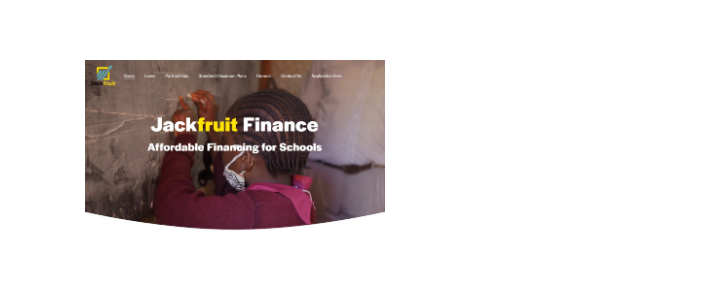
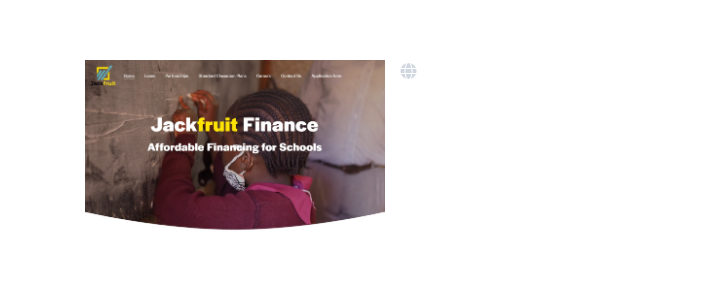
Before and after one commit to BuckanianCodes/Portfolio, an Angular app: page /experience in a window 1280 px wide. Shown: the part 156-457 px from the top of the page, without its empty margins (101-804 px from the left). Built offline with nearby package versions, Linux system fonts and the light colour scheme.

Commit message:
Experience styling

```diff
--- a/src/app/pages/experience/experience.component.html
+++ b/src/app/pages/experience/experience.component.html
@@ -48,13 +48,14 @@
     </div>
       <div
         [ngClass]="{ active: selectedIndex === exp.index }"
-        class="md:left-0   flex items-center flex-row md:items-start justify-start gap-4 w-[80%] md:w-[40%] md:ml-[5%]"
+        class="md:left-0   flex items-start flex-row md:items-start justify-start gap-4 w-[80%] md:w-[40%] md:ml-[5%]"
       >
         <img
           src="{{ exp.banner }}"
           alt=""
           class="imageReveal max-w-[500px] md:w-[300px]  w-[220px]"
         />
+        <a href={{exp.websiteUrl}}><i class="fa-solid fa-globe dark:hover: text-[#d0d7e1]"></i></a>
         <!-- <div class="md:float-right mt-2 w-[80%]">
           <div class=" rounded overflow-hidden">
             <img width="80" src="jf-2.jpeg" alt="" />
@@ -76,7 +77,7 @@
             *ngFor="let resp of exp.responsibilities"
             class="flex items-start justify-center gap-1"
           >
-            <i class="fa-solid fa-feather-pointed text-xs"></i>
+            <i class="fa-solid fa-circle-chevron-right pt-1 text-xs"></i>
             <p class="text-start text-wrap w-[100%] pr-2">
               {{ resp }}
             </p>
--- a/src/app/pages/experience/experience.component.ts
+++ b/src/app/pages/experience/experience.component.ts
@@ -42,6 +42,7 @@
         enddate: 'July 2025',
         employementtype: 'hybrid',
         banner: 'jfwebsite.jpeg',
+        websiteUrl:"https://www.jackfruitfinance.com/",
         responsibilities: [
           'Developing and maintaining the company’s e-commerce platform.',
           'Designing the company’s blog site to drive traffic.',
```
